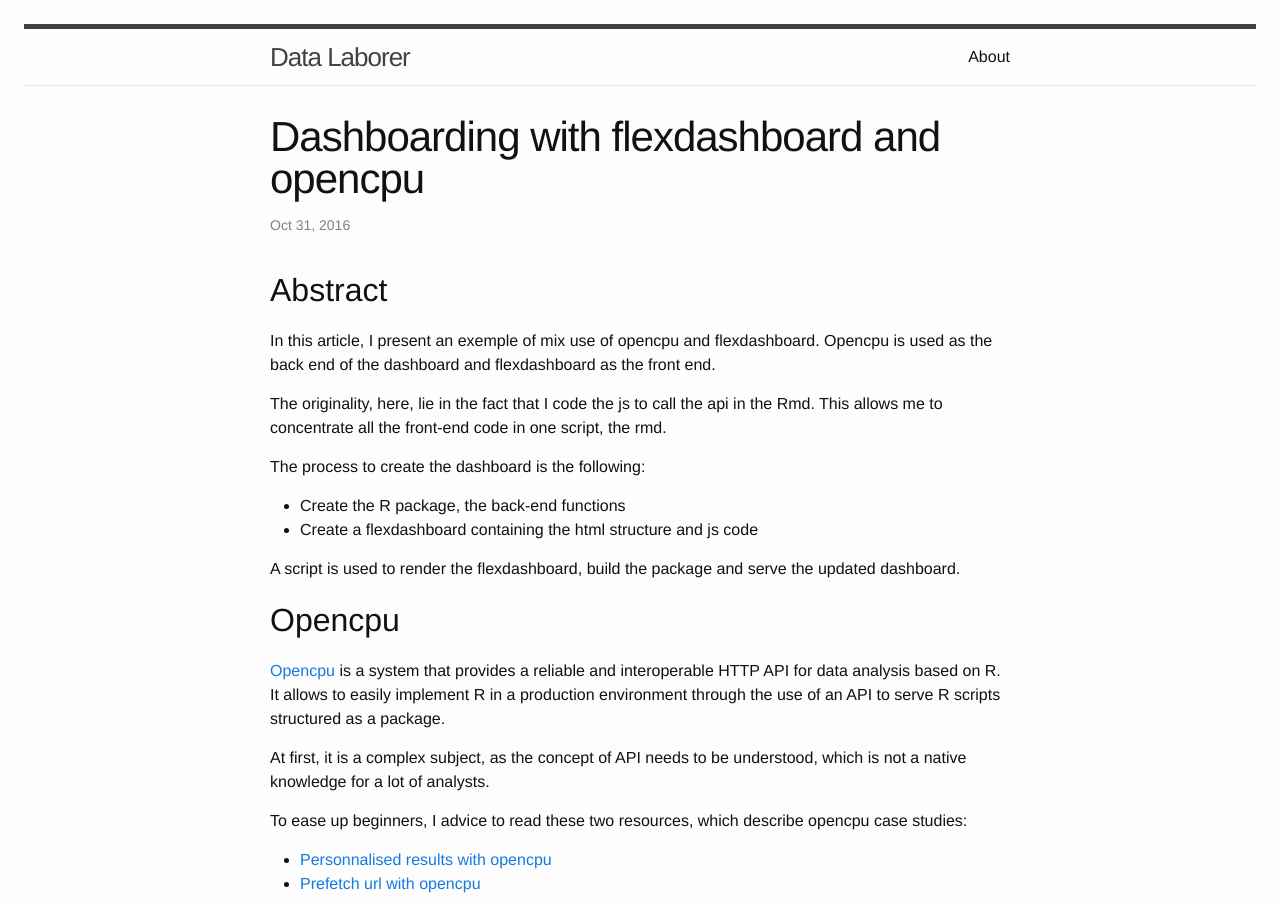
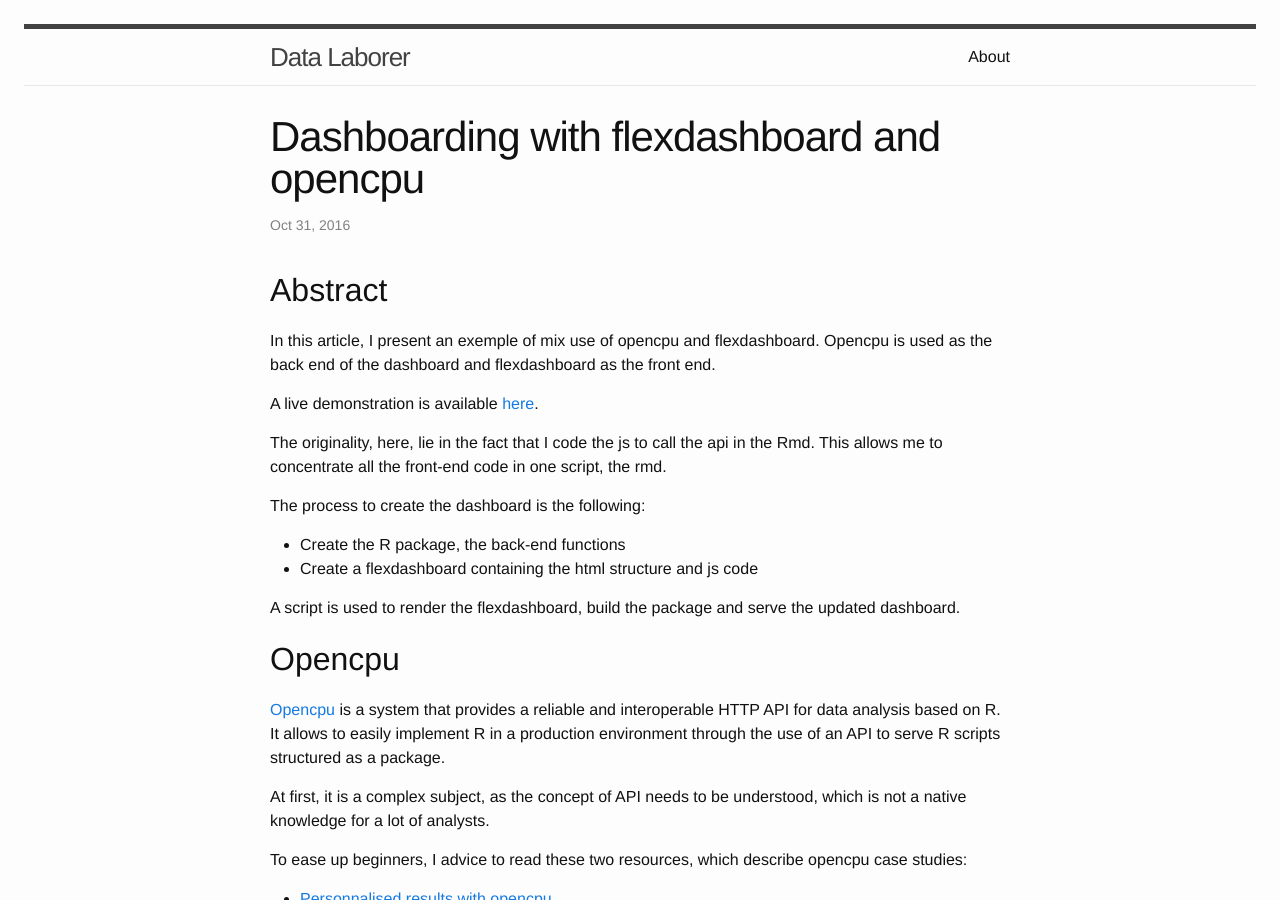
Before and after one commit to YvesCR/yvescr.github.io, a Jekyll site: the page 2016/10/Flexocpu.html, which Jekyll copies as it is, in a window 1280 px wide and 900 px high. Built offline with Jekyll 4.4.1, drawn with Linux system fonts in a browser that asks for light colours; comment, search, counter and statistics services are not loaded.

Commit message:
orthogrqph modif

```diff
--- a/2016/10/Flexocpu.html
+++ b/2016/10/Flexocpu.html
@@ -76,6 +76,8 @@
 
 <p>In this article, I present an exemple of mix use of opencpu and flexdashboard.
 Opencpu is used as the back end of the dashboard and flexdashboard as the front end.</p>
+
+<p>A live demonstration is available <a href="https://yvescr.ocpu.io/flexocpu/www/">here</a>.</p>
 
 <p>The originality, here, lie in the fact that I code the js to call the api in the Rmd. This allows me to concentrate all the front-end code in one script, the rmd.</p>
 
```
